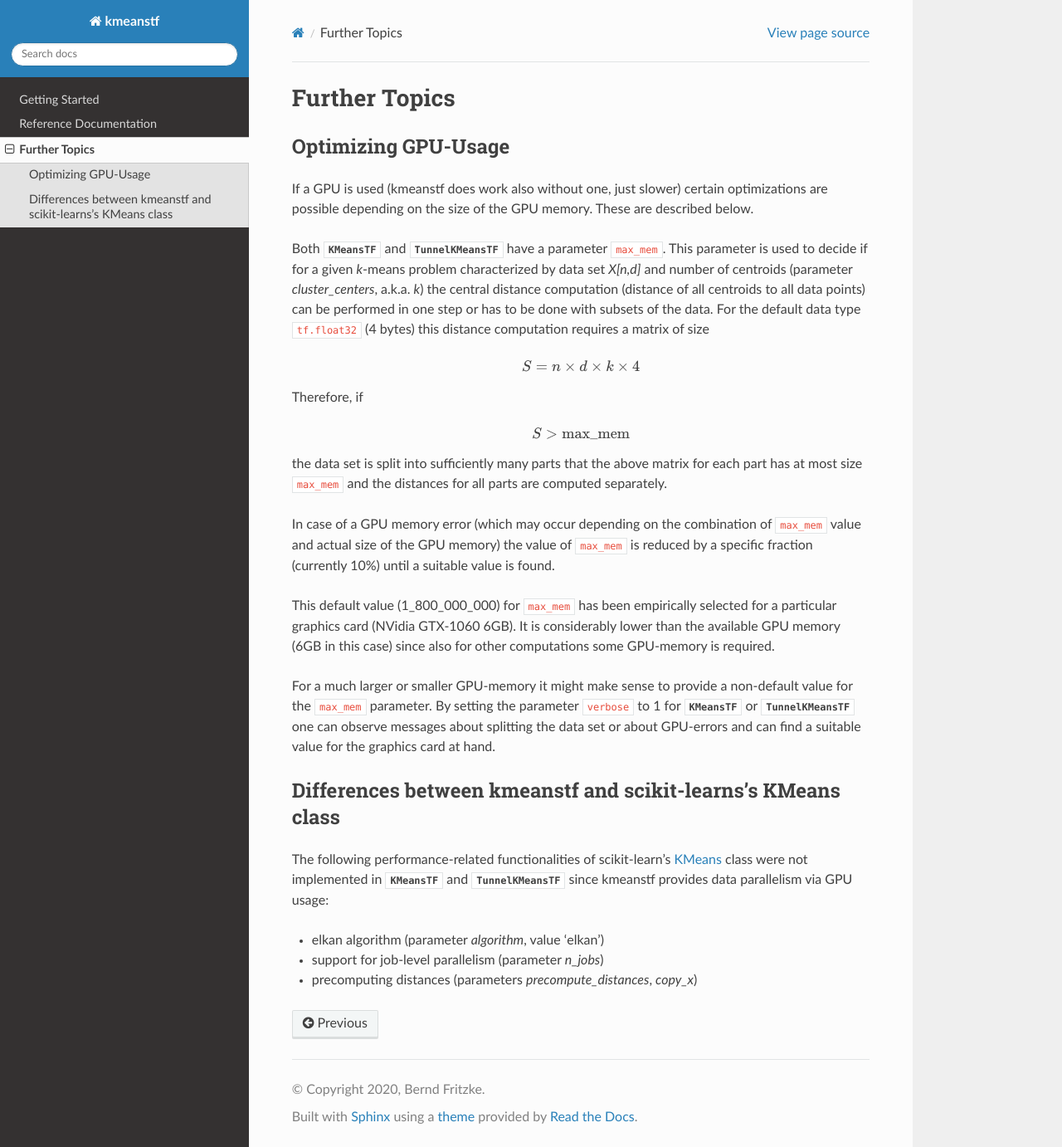
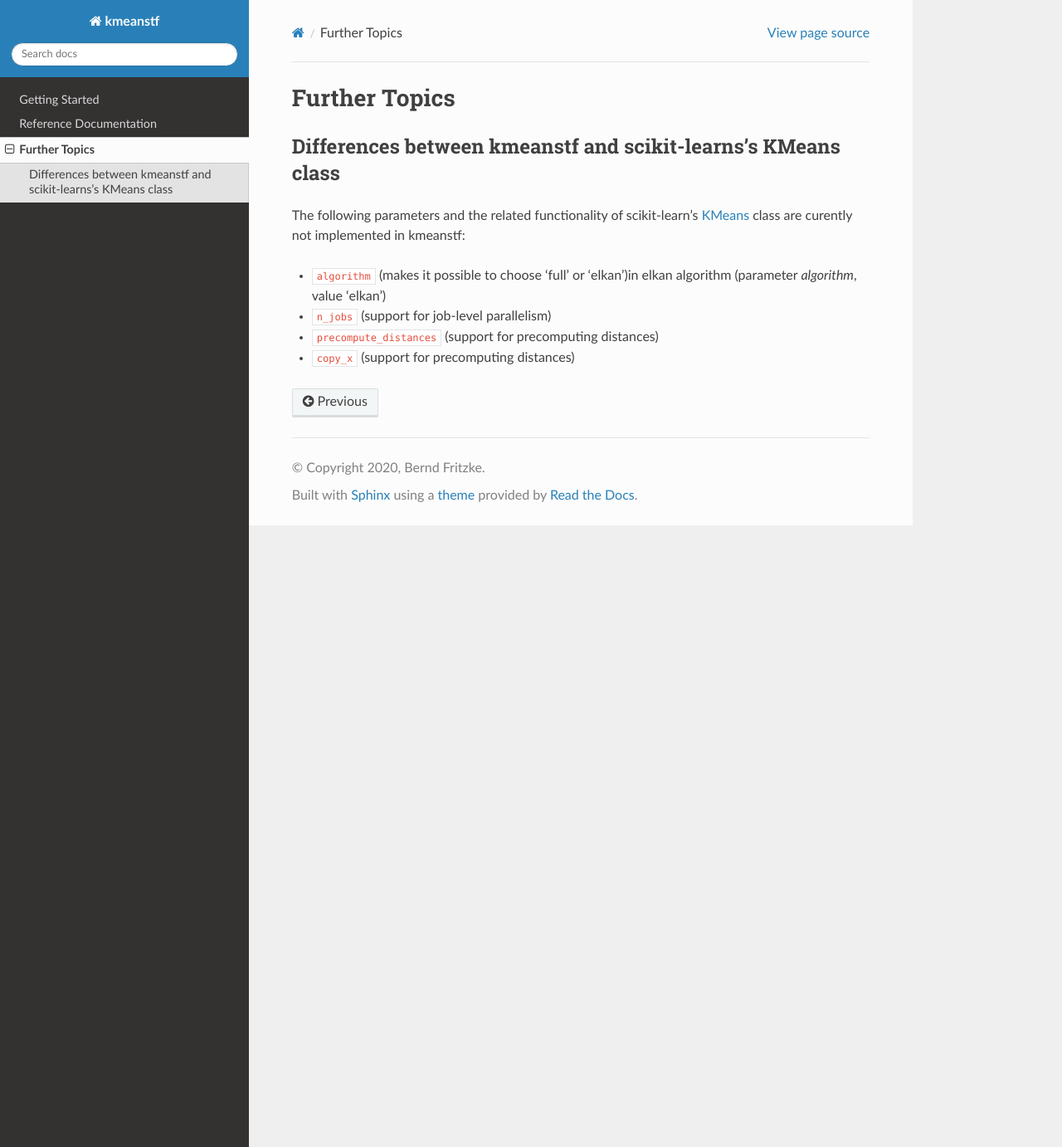
Before and after one commit to gittar/kmeanstf, a Sphinx documentation site: the page built from docs/source/misc.rst, in a window 1280 px wide and 1382 px high. Shown: the whole window at 83% size. Built offline with Sphinx 7.4.7 and the Read the Docs theme 2.0.0, drawn with Linux system fonts in a browser that asks for light colours.

Commit message:
doc update

```diff
--- a/docs/source/intro.rst
+++ b/docs/source/intro.rst
@@ -77,7 +77,7 @@ Using TunnelKMeansTF
 --------------------
 
 The class :class:`.TunnelKMeansTF` implements the tunnel *k*-means algorithm as described
-in `arXiv:1706.09059 <https://arxiv.org/abs/1706.09059>`_. Its API is very close to scikit-learn's `KMeans <https://scikit-learn.org/stable/modules/generated/sklearn.cluster.KMeans.html>`_ class
+in `arXiv:TODO <>`_. Its API is very close to scikit-learn's `KMeans <https://scikit-learn.org/stable/modules/generated/sklearn.cluster.KMeans.html>`_ class
 but has some additional optional parameters related to tunnel *k*-means.
 
 Executing the  code
--- a/docs/source/misc.rst
+++ b/docs/source/misc.rst
@@ -1,51 +1,15 @@
 Further Topics
 ==============
-
-Optimizing GPU-Usage
---------------------
-
-If a GPU is used (kmeanstf does work also without one, just slower) certain
-optimizations are possible depending on the size of the GPU memory. These are described below.
-
-
-Both :class:`.KMeansTF` and :class:`.TunnelKMeansTF` have a parameter ``max_mem``.
-This parameter is used to decide if for a given *k*-means problem characterized by data set *X[n,d]* and number of
-centroids (parameter *cluster_centers*, a.k.a. *k*) the central distance computation (distance of all centroids to all data points) can be
-performed in one step or has to be done with subsets of the data. For the default data type ``tf.float32`` (4 bytes) this distance computation requires a matrix of size
-
-.. math::
-
-    S = n \times d \times k \times 4
-
-Therefore, if
-
-.. math::
-
-    S > \mbox{max_mem}
-
-the data set is split into sufficiently many parts that the above matrix for each part has at most size ``max_mem`` and
-the distances for all parts are computed separately.
-
-In case of a
-GPU memory error (which may occur depending on the combination of ``max_mem`` value and actual size of the GPU memory) the value of ``max_mem`` is
-reduced by a specific fraction (currently 10%) until a suitable value is found.
-
-This default value  (1_800_000_000) for ``max_mem`` has been empirically selected for a particular graphics card (NVidia GTX-1060 6GB).
-It is considerably lower than the available GPU memory (6GB in this case) since also for other computations
-some GPU-memory is required.
-
-For a much larger or smaller GPU-memory it might make sense to provide a non-default value for the ``max_mem`` parameter. By setting the parameter ``verbose`` to 1 for
-:class:`.KMeansTF` or :class:`.TunnelKMeansTF` one can observe messages about splitting the data set or about GPU-errors and can find a suitable value for the graphics card at hand.
-
 
 
 Differences between kmeanstf and scikit-learns's KMeans class
 -------------------------------------------------------------
 
-The following performance-related functionalities of scikit-learn's
+The following parameters and the related functionality of scikit-learn's
 `KMeans <https://scikit-learn.org/stable/modules/generated/sklearn.cluster.KMeans.html>`_ class
-were not implemented in :class:`.KMeansTF` and :class:`.TunnelKMeansTF` since kmeanstf provides data parallelism via GPU usage:
+are curently not implemented in kmeanstf:
 
-* elkan algorithm (parameter *algorithm*, value 'elkan')
-* support for job-level parallelism (parameter *n_jobs*)
-* precomputing distances (parameters *precompute_distances*, *copy_x*)
+* ``algorithm`` (makes it possible to choose 'full' or 'elkan')in elkan algorithm (parameter *algorithm*, value 'elkan')
+* ``n_jobs`` (support for job-level parallelism)
+* ``precompute_distances`` (support for precomputing distances)
+* ``copy_x`` (support for precomputing distances)
```
